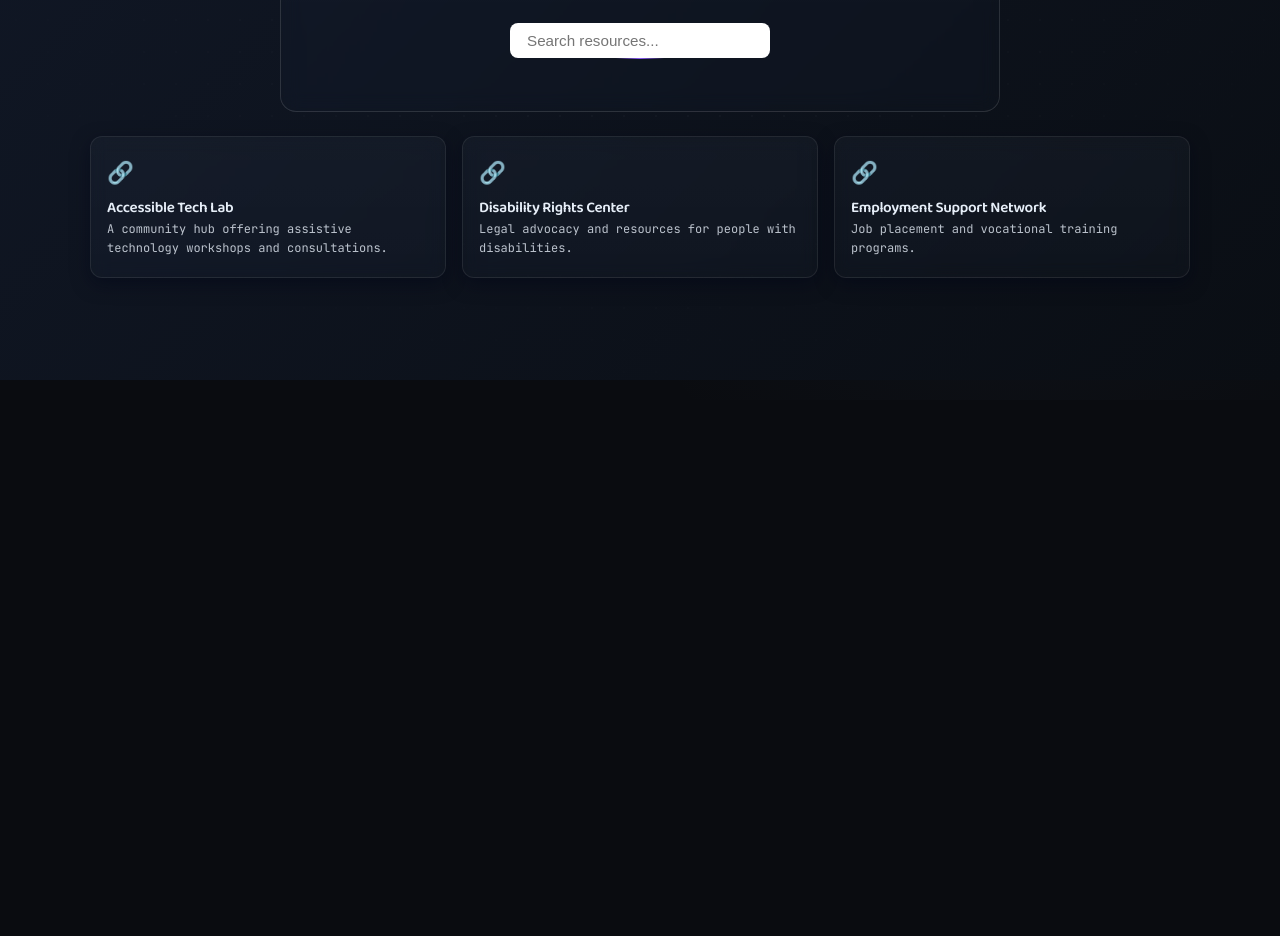
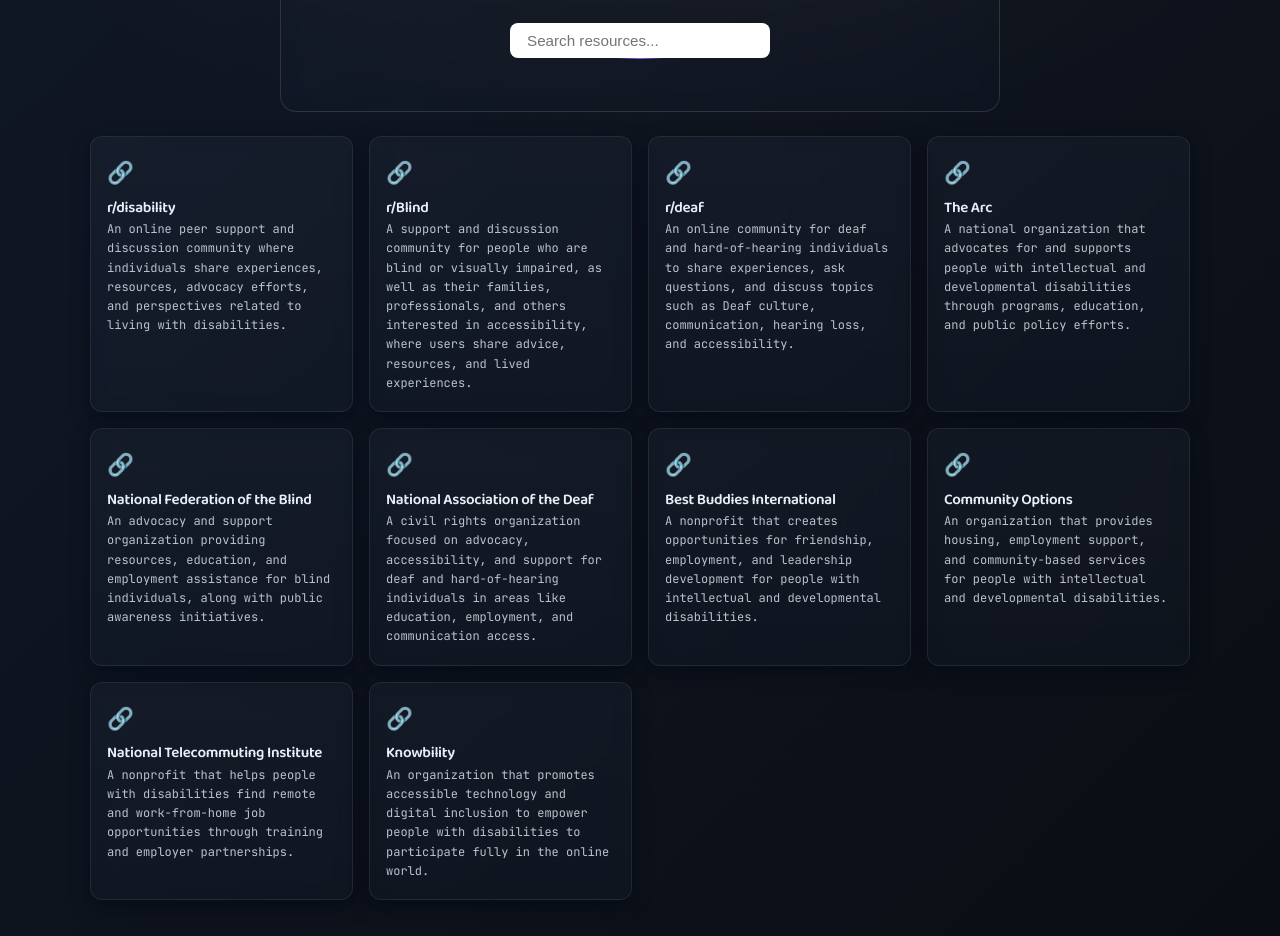
Before and after one commit to pctsa-2025-software-development/frontend, a React (Vite) app: page / in a window 1280 px wide. Shown: the part 400-1336 px from the top of the page. Before the commit the page ends 800 px from the top, so only its background shows below. Built offline with nearby package versions, Linux system fonts and the light colour scheme.

Commit message:
Added 10 resources

```diff
--- a/src/components/TopBar.tsx
+++ b/src/components/TopBar.tsx
@@ -42,11 +42,6 @@
               </NavLink>
             </li>
             <li>
-              <NavLink to="/terms" className={({ isActive }) => (isActive ? 'active' : '')}>
-                Terms
-              </NavLink>
-            </li>
-            <li>
               <NavLink to="/contact" className={({ isActive }) => (isActive ? 'active' : '')}>
                 Contact
               </NavLink>
--- a/src/data/resources.ts
+++ b/src/data/resources.ts
@@ -2,23 +2,64 @@
 
 export const resources: Resource[] = [
   {
-    id: 1,
-    title: 'Accessible Tech Lab',
-    description:
-      'A community hub offering assistive technology workshops and consultations.',
-    url: 'https://accessibletech.example.org',
+  id: 3,
+  title: 'r/disability',
+  description: 'An online peer support and discussion community where individuals share experiences, resources, advocacy efforts, and perspectives related to living with disabilities.',
+  url: 'https://www.reddit.com/r/disability/',
   },
   {
-    id: 2,
-    title: 'Disability Rights Center',
-    description: 'Legal advocacy and resources for people with disabilities.',
-    url: 'https://disabilityrights.example.org',
+  id: 3,
+  title: 'r/Blind',
+  description: 'A support and discussion community for people who are blind or visually impaired, as well as their families, professionals, and others interested in accessibility, where users share advice, resources, and lived experiences.',
+  url: 'https://www.reddit.com/r/Blind/',
   },
   {
-    id: 3,
-    title: 'Employment Support Network',
-    description: 'Job placement and vocational training programs.',
-    url: 'https://employment.example.org',
+  id: 3,
+  title: 'r/deaf',
+  description: 'An online community for deaf and hard-of-hearing individuals to share experiences, ask questions, and discuss topics such as Deaf culture, communication, hearing loss, and accessibility.',
+  url: 'https://www.reddit.com/r/deaf/',
+  },
+  {
+  id: 3,
+  title: 'The Arc',
+  description: 'A national organization that advocates for and supports people with intellectual and developmental disabilities through programs, education, and public policy efforts.',
+  url: 'https://thearc.org',
+  },
+  {
+  id: 3,
+  title: 'National Federation of the Blind',
+  description: 'An advocacy and support organization providing resources, education, and employment assistance for blind individuals, along with public awareness initiatives.',
+  url: 'https://www.nfb.org',
+  },
+  {
+  id: 3,
+  title: 'National Association of the Deaf',
+  description: 'A civil rights organization focused on advocacy, accessibility, and support for deaf and hard-of-hearing individuals in areas like education, employment, and communication access.',
+  url: 'https://www.nad.org',
+  },
+  {
+  id: 3,
+  title: 'Best Buddies International',
+  description: 'A nonprofit that creates opportunities for friendship, employment, and leadership development for people with intellectual and developmental disabilities.',
+  url: 'https://www.bestbuddies.org',
+  },
+  {
+  id: 3,
+  title: 'Community Options',
+  description: 'An organization that provides housing, employment support, and community-based services for people with intellectual and developmental disabilities.',
+  url: 'https://www.comop.org',
+  },
+  {
+  id: 3,
+  title: 'National Telecommuting Institute',
+  description: 'A nonprofit that helps people with disabilities find remote and work-from-home job opportunities through training and employer partnerships.',
+  url: 'https://www.nticentral.org',
+  },
+  {
+  id: 3,
+  title: 'Knowbility',
+  description: 'An organization that promotes accessible technology and digital inclusion to empower people with disabilities to participate fully in the online world.',
+  url: 'https://www.knowbility.org',
   },
 ]
 
--- a/src/pages/Privacy.tsx
+++ b/src/pages/Privacy.tsx
@@ -9,6 +9,11 @@
       </p>
       <h2>Data Collection</h2>
       <p>We do not track users beyond standard web analytics for site health.</p>
+      <br></br>
+      <h1>Terms and Conditions</h1>
+      <p> By using this site you agree to the terms and conditions. The site is a
+        curated directory maintained by volunteers; we strive for accuracy but
+        cannot guarantee completeness.</p>
     </div>
   )
 }
--- a/src/pages/Terms.tsx
+++ /dev/null
@@ -1,12 +0,0 @@
-export default function Terms() {
-  return (
-    <div style={{ padding: '2rem', maxWidth: 900, margin: '0 auto' }}>
-      <h1>Terms & Conditions</h1>
-      <p>
-        By using this site you agree to the terms and conditions. The site is a
-        curated directory maintained by volunteers; we strive for accuracy but
-        cannot guarantee completeness.
-      </p>
-    </div>
-  )
-}
```
